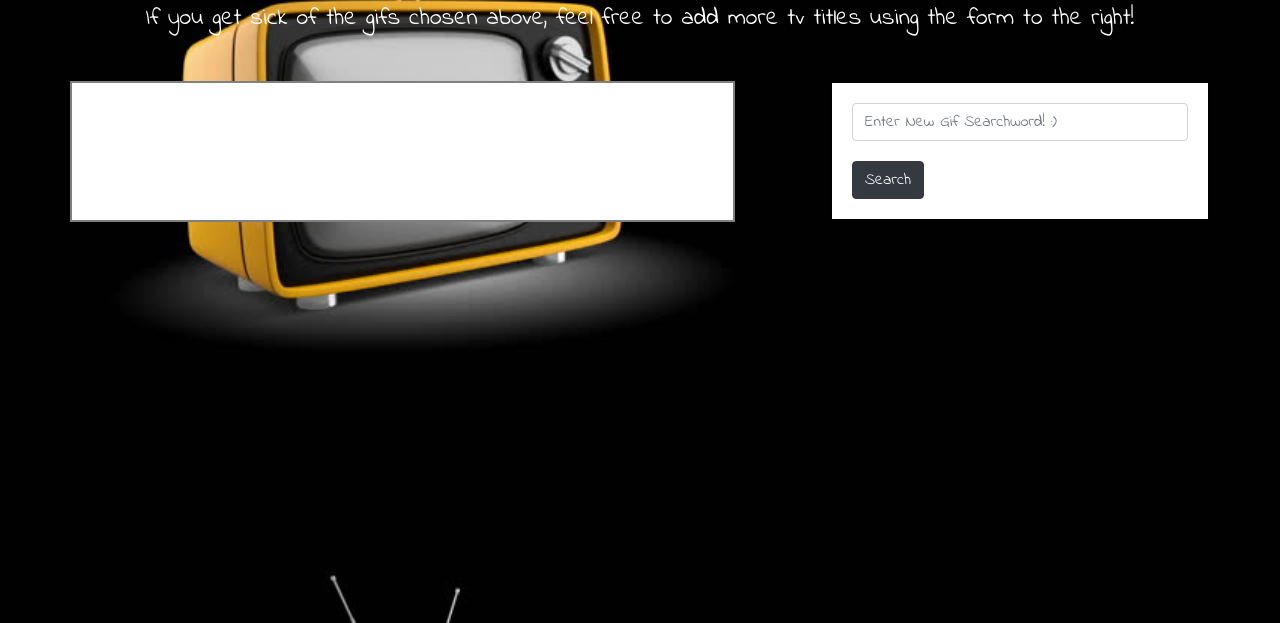
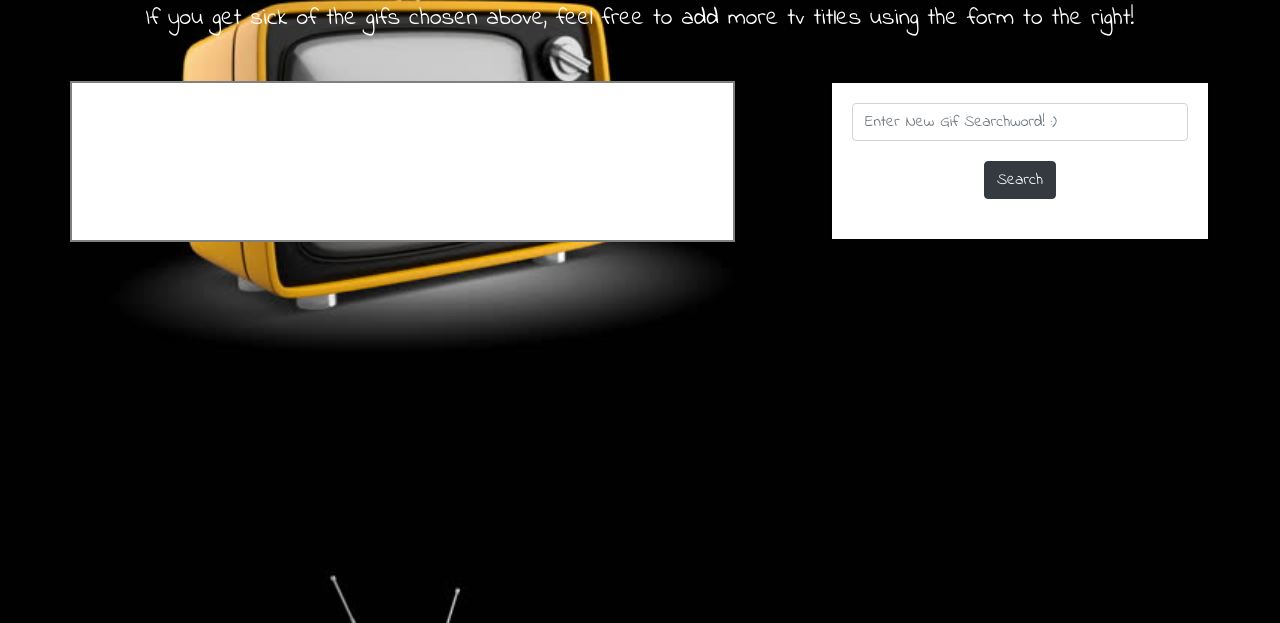
Before and after one commit to whoisjohnkim/gifTastic, a plain HTML site: page index.html in a window 1280 px wide. Shown: the part 177-800 px from the top of the page. Drawn offline with nearby package versions, Linux system fonts and the light colour scheme.

Commit message:
Small tweaks to the styling. Still a work in progress

```diff
--- a/assets/css/style.css
+++ b/assets/css/style.css
@@ -22,7 +22,8 @@ body {
 }
 
 #submitButton {
-    margin-top: 20px;
+    display: block;
+    margin: 20px auto;
 }
 
 #buttonContainer {
```
